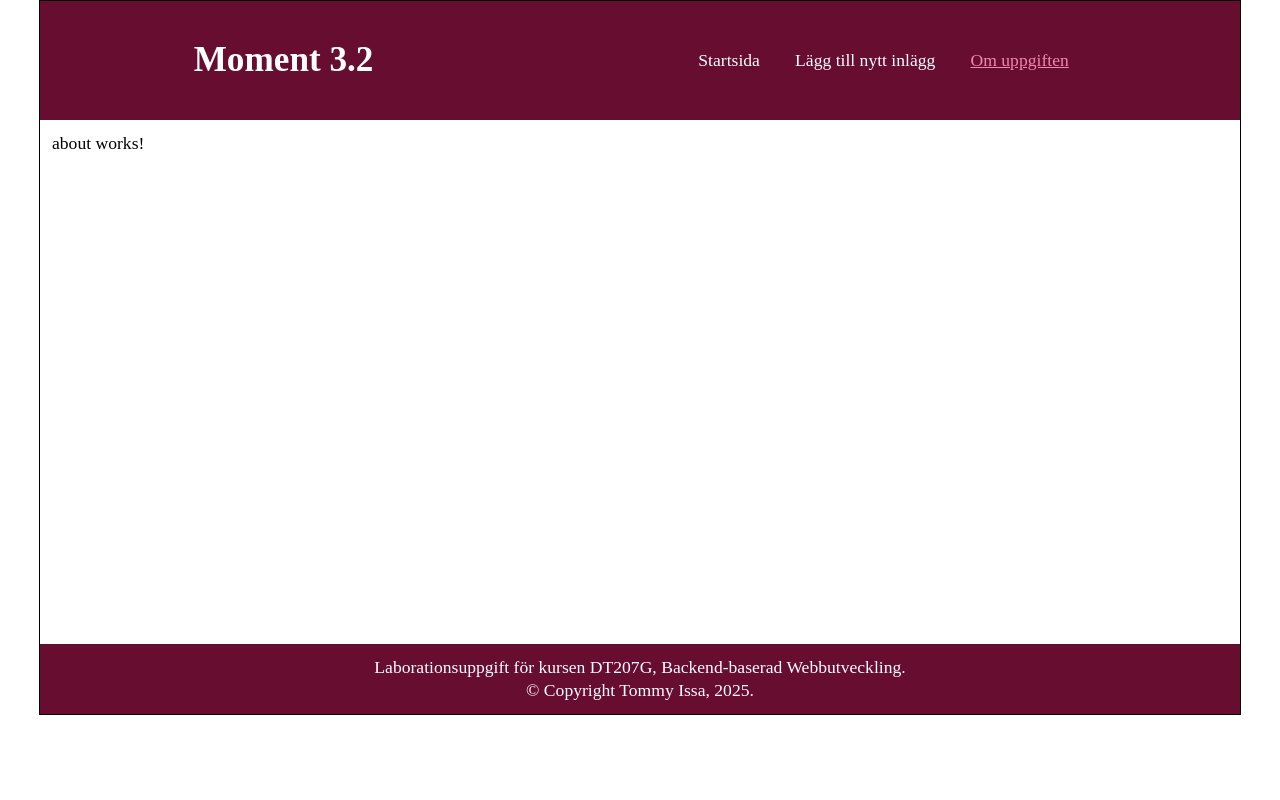
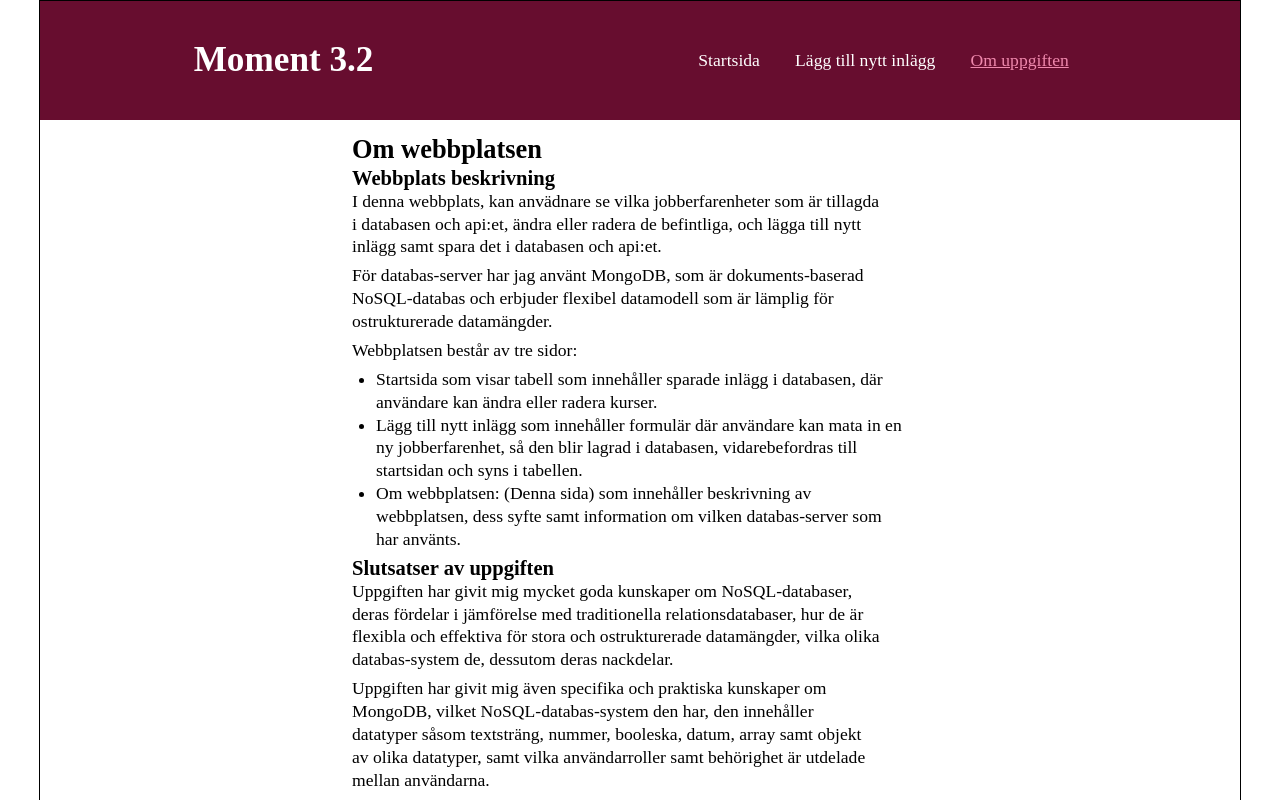
Before and after one commit to TommyIss/dt207g-moment32_2, an Angular app: page /about in a window 1280 px wide. Shown: the top 800 px of the page. Built offline with nearby package versions, Linux system fonts and the light colour scheme.

Commit message:
Har skapat innehåll samt style för om-sida

```diff
--- a/src/app/pages/about/about.component.css
+++ b/src/app/pages/about/about.component.css
@@ -0,0 +1,13 @@
+p, li {
+    max-width: 60ch;
+}
+
+ul {
+    padding: 0 4%;
+}
+h3 {
+    margin: 1% 0 0 0;
+}
+p {
+    margin-bottom: 1%;
+}
--- a/src/app/pages/about/about.component.html
+++ b/src/app/pages/about/about.component.html
@@ -1 +1,39 @@
-<p>about works!</p>
+<div class="container">
+    <h2>Om webbplatsen</h2>
+
+    <section>
+        <h3>Webbplats beskrivning</h3>
+        <p>
+            I denna webbplats, kan anvädnare se vilka jobberfarenheter som är tillagda i databasen och api:et, ändra eller radera de befintliga, och lägga till nytt inlägg samt spara det i databasen och api:et.
+        </p>
+        <p>
+            För databas-server har jag använt MongoDB, som är dokuments-baserad NoSQL-databas och erbjuder flexibel datamodell som är lämplig för ostrukturerade datamängder.
+        </p>
+        <p>
+            Webbplatsen består av tre sidor:
+        </p>
+        <ul>
+            <li>
+                Startsida som visar tabell som innehåller sparade inlägg i databasen, där användare kan ändra eller radera kurser.
+            </li>
+            <li>
+                Lägg till nytt inlägg som innehåller formulär där användare kan mata in en ny jobberfarenhet, så den blir lagrad i databasen, vidarebefordras till startsidan och syns i tabellen.
+            </li>
+            <li>
+                Om webbplatsen: (Denna sida) som innehåller beskrivning av webbplatsen, dess syfte samt information om vilken databas-server som har använts.
+            </li>
+        </ul>
+    </section>
+    <section>
+        <h3>Slutsatser av uppgiften</h3>
+        <p>
+            Uppgiften har givit mig mycket goda kunskaper om NoSQL-databaser, deras fördelar i jämförelse med traditionella relationsdatabaser, hur de är flexibla och effektiva för stora och ostrukturerade datamängder, vilka olika databas-system de, dessutom deras nackdelar.
+        </p>
+        <p>
+            Uppgiften har givit mig även specifika och praktiska kunskaper om MongoDB, vilket NoSQL-databas-system den har, den innehåller datatyper såsom textsträng, nummer, booleska, datum, array samt objekt av olika datatyper, samt vilka användarroller samt behörighet är utdelade mellan användarna.
+        </p>
+        <p>
+            Slutligvis har uppgiften bedragit till fördjupat förståelse hur NoSQL-databaser och spe-ciellt MongoDB är kraftfulla, skalbara och kostnadseffektiva för att hantera stora mäng-der av data och när de är flexibla alternativ för SQL-databaser.
+        </p>
+    </section>
+</div>
```
